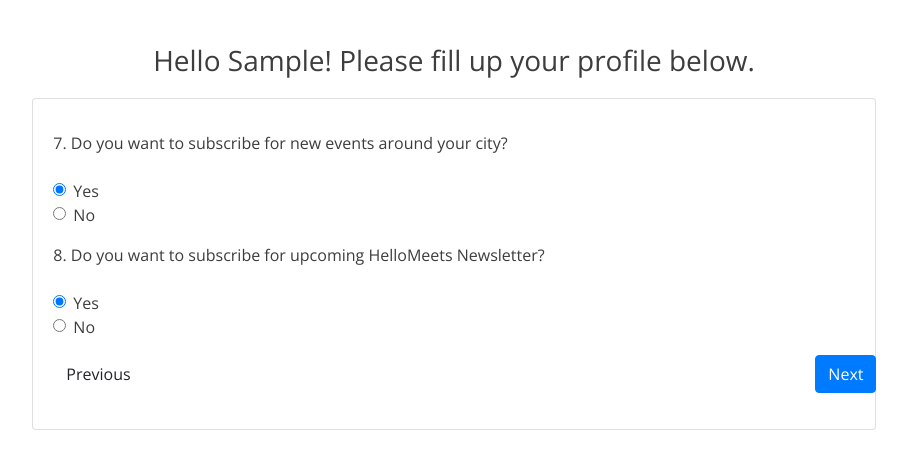
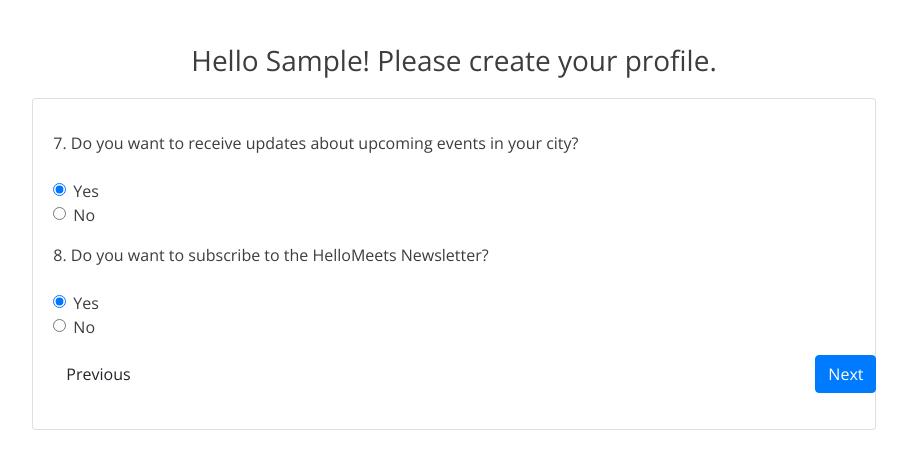
Before and after one commit to avirajkhare00/job_board_candidate, a Django app: template app/templates/html/candidate_onboard_2.html in a window 1280 px wide. Shown: the part 56-525 px from the top of the page, without its empty margins (186-1093 px from the left). Run offline with Django 3.2, Linux system fonts and the light colour scheme; the template is opened without the code that fills it, so the values that code supplies are empty; the visitor is signed in with stand-in values (Sample User, id 1); some libraries are stand-ins or nearby versions.

Commit message:
fixed changes by aayushi

```diff
--- a/app/core/onboarding_modules/store_onboarding_user_data.py
+++ b/app/core/onboarding_modules/store_onboarding_user_data.py
@@ -162,7 +162,7 @@ class StoreOnboardingUserData:
 
                 candidate_resume = self.request.FILES['candidate_resume']
 
-                fs = FileSystemStorage(location='app/static/resumes/')
+                fs = FileSystemStorage(location='static/resumes/')
 
                 filename = fs.save(candidate_resume.name, candidate_resume)
 
--- a/app/templates/html/candidate_onboard_0.html
+++ b/app/templates/html/candidate_onboard_0.html
@@ -76,7 +76,7 @@
     <div id="alert-area"></div>
 
     <div class="container main-heading">
-        <h3>Hello {{ request.user.first_name }}! Please fill up your profile below.</h3>
+        <h3>Hello {{ request.user.first_name }}! Please create your profile.</h3>
     </div>
 
     <div class="row">
--- a/app/templates/html/candidate_onboard_1.html
+++ b/app/templates/html/candidate_onboard_1.html
@@ -82,7 +82,7 @@
     <div id="alert-area"></div>
 
     <div class="container main-heading">
-        <h3>Hello {{ request.user.first_name }}! Please fill up your profile below.</h3>
+        <h3>Hello {{ request.user.first_name }}! Please create your profile.</h3>
     </div>
 
     <div class="row">
@@ -124,7 +124,7 @@
                     <p class="card-text">
                         <label>6. Please upload your updated resume.</label>
                         <div class="form-group">
-                            <input type="file" name="candidate_resume" class="form-control-file" id="exampleFormControlFile1">
+                            <input type="file" name="candidate_resume" class="form-control-file" id="exampleFormControlFile1" required>
                         </div>
                     </p>
                     <p class="card-text">
--- a/app/templates/html/candidate_onboard_2.html
+++ b/app/templates/html/candidate_onboard_2.html
@@ -82,7 +82,7 @@
     <div id="alert-area"></div>
 
     <div class="container main-heading">
-        <h3>Hello {{ request.user.first_name }}! Please fill up your profile below.</h3>
+        <h3>Hello {{ request.user.first_name }}! Please create your profile.</h3>
     </div>
 
     <div class="row">
@@ -95,7 +95,7 @@
                 <div class="card-body">
                     <h5 class="card-title"></h5>
                     <p class="card-text">
-                        <label>7. Do you want to subscribe for new events around your city?</label>
+                        <label>7. Do you want to receive updates about upcoming events in your city?</label>
                         <div class="form-check">
                             <input class="form-check-input" type="radio" name="event_subscribe" id="event_subscribe_1" value="yes" checked>
                             <label class="form-check-label" for="exampleRadios1">Yes</label>
@@ -106,7 +106,7 @@
                         </div>
                     </p>
                     <p clas="card-text">
-                        <label>8. Do you want to subscribe for upcoming HelloMeets Newsletter?</label>
+                        <label>8. Do you want to subscribe to the HelloMeets Newsletter?</label>
                         <div class="form-check">
                             <input class="form-check-input" type="radio" name="newsletter_subscribe" id="newsletter_subscribe_1" value="yes" checked>
                             <label class="form-check-label" for="exampleRadios1">Yes</label>
--- a/app/templates/html/jobs.html
+++ b/app/templates/html/jobs.html
@@ -154,7 +154,7 @@
                                     '<div class="skill_badge_container">' +
                                         skill_maker(job_object.data.skills) +
                                     '</div>' +
-                                    '<a target="_blank" href="../../../job/' + job_object.data.job_slug + '">View Job</a>' +
+                                    '<a target="_blank" href="../../../job/' + job_object.data.job_slug + '">View job</a>' +
                                 '</div>' +
                             '</div>'
                         )
--- a/app2/templates/html2/index.html
+++ b/app2/templates/html2/index.html
@@ -70,7 +70,7 @@
     <div id="alert-area"></div>
 
     <div class="container main-heading">
-        <h3>HelloMeets JobBoard</h3>
+        <h3>HelloMeets Job Board</h3>
         <!--<span class="main-heading-small">
             If you are looking for a job. <a href="#">Click here</a>.
                 </span> -->
--- a/app2/templates/html2/register.html
+++ b/app2/templates/html2/register.html
@@ -70,9 +70,9 @@
     <div id="alert-area"></div>
 
     <div class="container main-heading">
-        <h3>Ready to hire with less effort?</h3>
+        <h3>Build your team from the HelloMeets Community</h3>
         <span class="main-heading-small">
-                    If you are looking for a Job, <a href="#">Click here</a>
+                    If you are looking for a Job, <a href="../../candidate/register/">Click here</a>
                 </span>
     </div>
 
```
Also changed, not shown: app2/templates/html2/job_show_page.html (+8 -5 lines).
